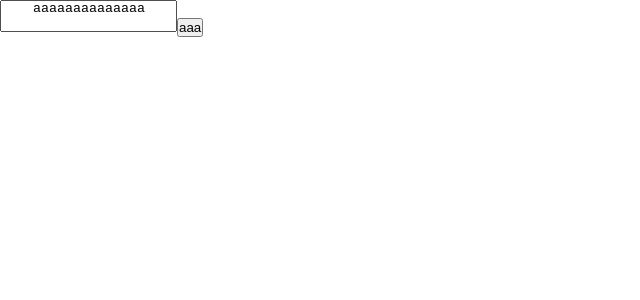
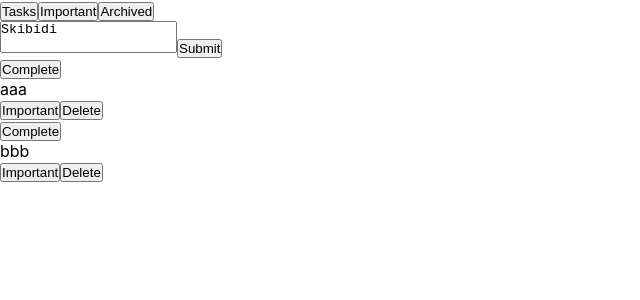
Before and after one commit to sterryn261/Checklist-Reloaded, a Vue app: page / in a window 1280 px wide. Shown: the top 300 px of the page, without its empty margins (0-640 px from the left). Built offline with nearby package versions, Linux system fonts and the light colour scheme.

Commit message:
Add elements and functions

```diff
--- a/src/App.vue
+++ b/src/App.vue
@@ -1,12 +1,65 @@
 <script setup lang="ts">
+import { ref } from "vue";
+import type { Ref } from "vue";
+
+interface Task {
+  id: number;
+  content: string;
+  archived: boolean;
+  important: boolean;
+}
+
+const newTask: Ref<string> = ref("Skibidi");
+
+const tasks: Ref<Task[]> = ref([
+  { id: 1, content: "aaa", archived: false, important: false },
+  { id: 2, content: "bbb", archived: false, important: false }
+]);
+
+const addTask = (): void => {
+  if (newTask.value !== "") {
+    const id: number = Math.max(...tasks.value.map((element) => element.id), 0) + 1;
+
+    tasks.value = [...tasks.value, { id: id, content: newTask.value, archived: false, important: false }];
+    newTask.value = "";
+  }
+}
 
 </script>
 
 <template>
-  <textarea>
-    aaaaaaaaaaaaaa
-  </textarea>
-  <button>aaa</button>
+  <div class="screen">
+    <div class="view">
+      <button class="tasks">
+        Tasks
+      </button>
+      <button class="Important">
+        Important
+      </button>
+      <button class="archived">
+        Archived
+      </button>
+    </div>
+
+    <div class="new-task">
+      <textarea v-model="newTask" placeholder="Enter your task here.">{{ newTask }}</textarea>
+      <button @click=" addTask()">Submit</button>
+    </div>
+
+    <div class="tasks">
+      <div class="task" v-for="task in tasks">
+        <button class="complete">Complete</button>
+        <div class="content">
+          {{ task.content }}
+        </div>
+
+        <div class="side-functions">
+          <button class="important">Important</button>
+          <button class="delete">Delete</button>
+        </div>
+      </div>
+    </div>
+  </div>
 </template>
 
 <style scoped lang="scss">
```
